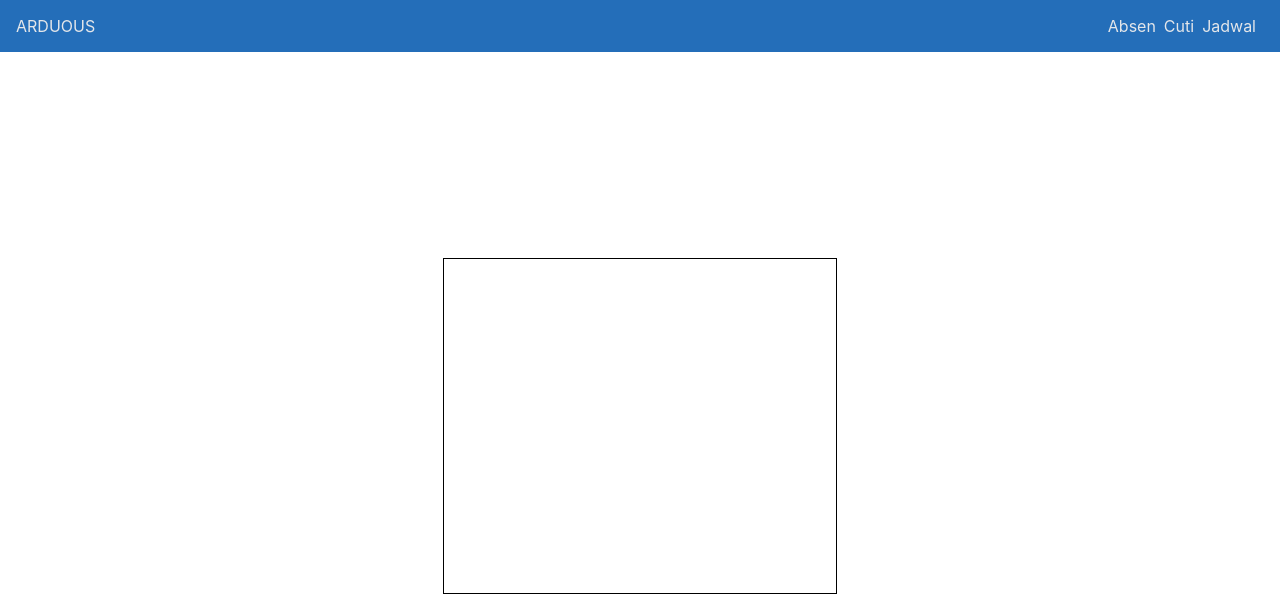
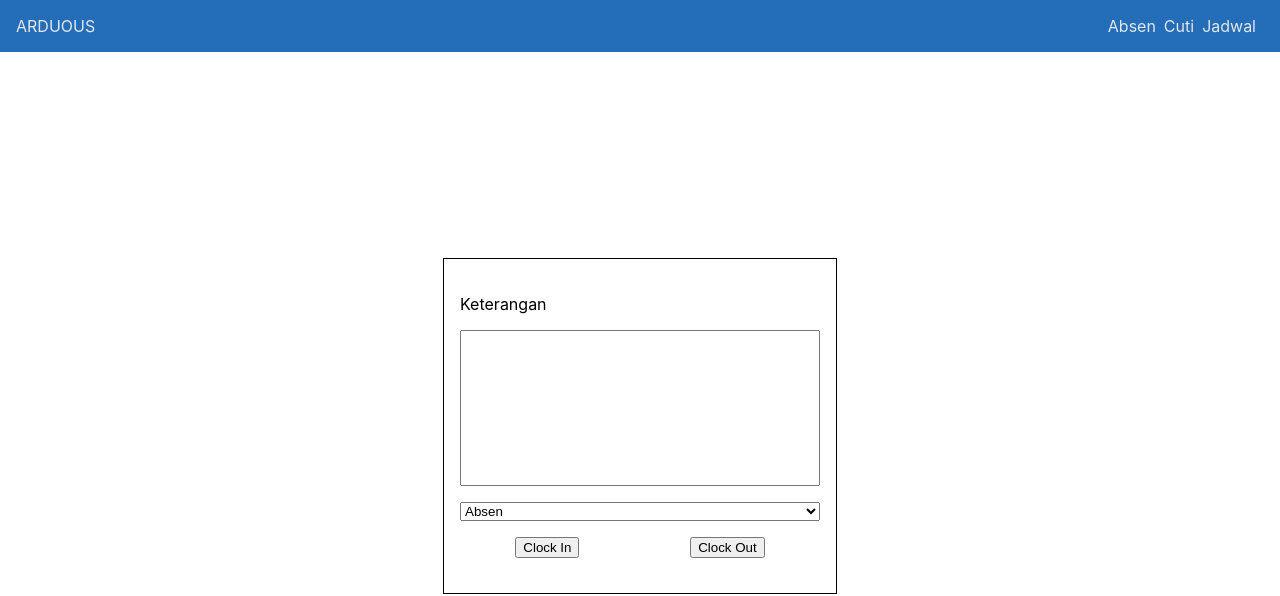
Before and after one commit to alexdoffgit/absensi-karyawan, a Next.js app in the folder frontend/: page /absen in a window 1280 px wide. Shown: the top 596 px of the page. Built offline with nearby package versions, Linux system fonts and the light colour scheme.

Commit message:
styling box

```diff
--- a/frontend/pages/absen/Absen.tsx
+++ b/frontend/pages/absen/Absen.tsx
@@ -32,7 +32,22 @@ export function Absen() {
       <TopNav />
       <div id="content" className={styles.content}>
         <div className={styles.box}>
-
+          <p className={styles.judul}>Keterangan</p>
+          <textarea
+          name="keterangan"
+          cols={20}
+          rows={10}
+          data-cy="keterangan"
+          className={styles.ket}>
+          </textarea>
+          <select name="tipe absen" data-cy="tipe absen" className={styles["tipe-absen"]}>
+            <option value="absen">Absen</option>
+            <option value="terlambat">Terlambat</option>
+          </select>
+          <div className={styles["btn-group"]}>
+            <button>Clock In</button>
+            <button>Clock Out</button>
+          </div>
         </div>
       </div>
     </div>
--- a/frontend/pages/absen/masuk.module.css
+++ b/frontend/pages/absen/masuk.module.css
@@ -34,4 +34,31 @@
     width: 394px;
     height: 336px;
     border: 1px solid rgba(0, 0, 0, 1);
+    display: flex;
+    flex-direction: column;
+    padding: 1rem;
+    justify-content: center;
 }
+
+.judul {
+    margin-top: .5rem;
+    margin-bottom: .5rem;
+}
+
+.ket {
+    margin-top: .5rem;
+    margin-bottom: .5rem;
+    resize: none;
+}
+
+.tipe-absen {
+    margin-top: .5rem;
+    margin-bottom: .5rem;
+}
+
+.btn-group {
+    margin-top: .5rem;
+    margin-bottom: .5rem;
+    display: flex;
+    justify-content: space-around;
+}
```
